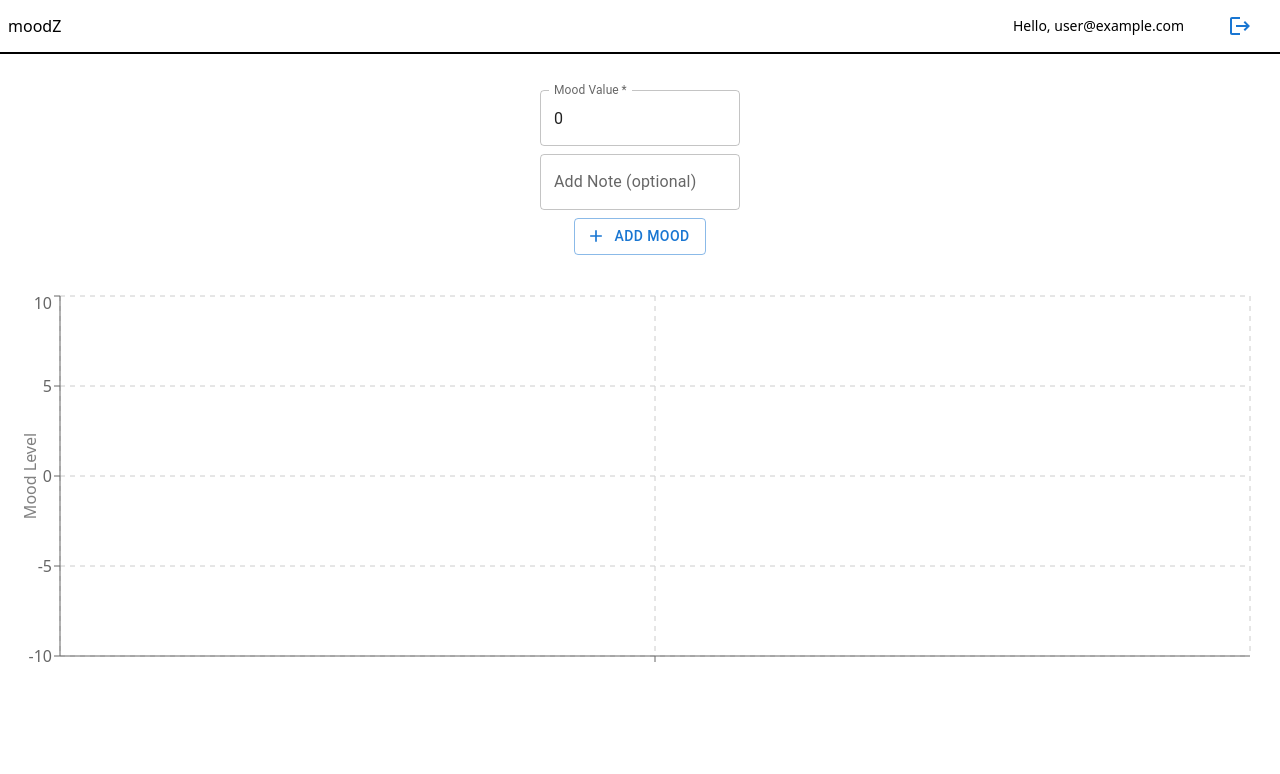
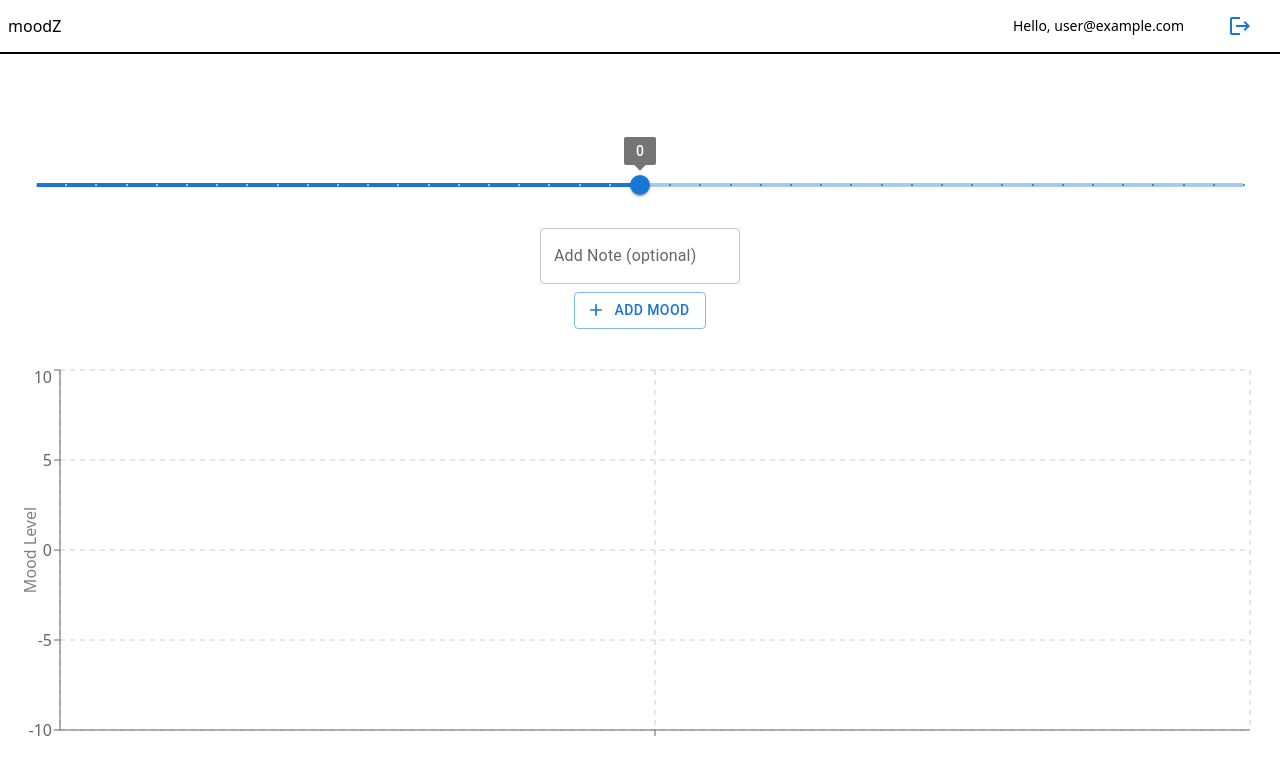
Before and after one commit to ignazka/moodz, a React (Create React App) app: page / in a window 1280 px wide. Shown: the top 774 px of the page. Built offline with nearby package versions, Linux system fonts and the light colour scheme; no server answers; the database is empty; sample sign-in values are in the browser's storage.

Commit message:
add Slider

```diff
--- a/src/pages/Main.tsx
+++ b/src/pages/Main.tsx
@@ -6,6 +6,7 @@ import { Button, TextField } from '@mui/material';
 import styled from 'styled-components';
 import LogoutIcon from '@mui/icons-material/Logout';
 import AddIcon from '@mui/icons-material/Add';
+import Slider from '@mui/material/Slider';
 import {
   LineChart,
   Line,
@@ -22,6 +23,7 @@ function Main() {
 
   const [inputTerm, setInputTerm] = useState({ value: 0, note: '' });
   const [moodz, setMoodz] = useState<any | null>([{}]);
+  const [sliderValue, setSliderValue] = useState(0);
 
   // styled components
   const StyledButton = styled(Button)`
@@ -31,10 +33,11 @@ function Main() {
   /**
    * send data to firebase
    **/
+
   const setMood = async () => {
     try {
       await addDoc(collection(db, `users/${user?.uid}/moodz`), {
-        value: inputTerm?.value,
+        value: sliderValue,
         note: inputTerm?.note,
         user: user?.uid,
         addedAt: Timestamp.fromDate(new Date()),
@@ -98,15 +101,22 @@ function Main() {
     setMood();
     getMoodz();
   };
+
   const handleChange = ({ target }: any) => {
     const { name, value } = target;
     setInputTerm({ ...inputTerm, [name]: value });
+  };
+
+  const handleSliderChange = (event: Event, newValue: number | number[]) => {
+    setSliderValue(newValue as number);
   };
 
   useEffect(() => {
     getMoodz();
     // eslint-disable-next-line react-hooks/exhaustive-deps
   }, []);
+
+
 
   return (
     <div className=''>
@@ -125,18 +135,22 @@ function Main() {
         className='flex justify-center flex-col items-center m-9'
         onSubmit={handleSubmit}
       >
-        <TextField
-          sx={{ width: '200px' }}
-          variant='outlined'
-          label='Mood Value'
-          type='number'
-          InputProps={{ inputProps: { min: -10, max: 10 } }}
+
+
+        <Slider
+          style={{ marginTop: 80, marginBottom: 20 }}
           name='value'
-          id='value'
-          value={inputTerm.value}
-          onChange={handleChange}
-          required={true}
+          onChange={handleSliderChange}
+          defaultValue={0}
+          aria-labelledby="discrete-slider-small-steps"
+          step={0.5}
+          marks={true}
+          min={-10}
+          max={10}
+          valueLabelDisplay="on"
+          value={sliderValue}
         />
+
 
         <TextField
           sx={{
```
